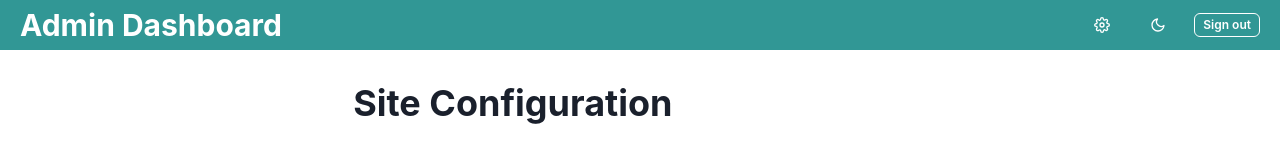
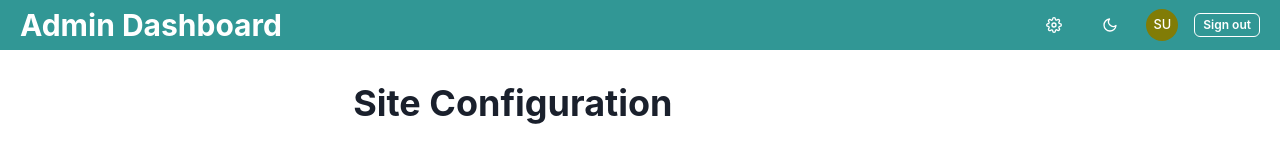
Before and after one commit to djaustin/question-master, a Next.js app: page /dashboard/config in a window 1280 px wide. Shown: the top 160 px of the page. Built offline with nearby package versions, Linux system fonts and the light colour scheme; no server answers; the database is empty; sample sign-in values are in the browser's storage.

Commit message:
feat: add username avatar with tooltip to navbar

```diff
--- a/package.json
+++ b/package.json
@@ -30,6 +30,7 @@
     "formidable": "^1.2.2",
     "framer-motion": "^4.0.3",
     "http-proxy-middleware": "^2.0.1",
+    "ldap-authentication": "^2.2.9",
     "lodash": "^4.17.21",
     "next": "latest",
     "next-absolute-url": "^1.2.2",
--- a/src/components/Navbar.tsx
+++ b/src/components/Navbar.tsx
@@ -1,7 +1,7 @@
 import { Flex, Heading, HStack, Link } from "@chakra-ui/layout";
-import { Button, IconButton } from "@chakra-ui/react";
+import { Avatar, Button, IconButton, Tooltip } from "@chakra-ui/react";
 import { useColorModeValue } from "@chakra-ui/system";
-import { signOut } from "next-auth/client";
+import { signOut, useSession } from "next-auth/client";
 import NextLink from "next/link";
 import React from "react";
 import { FiSettings } from "react-icons/fi";
@@ -14,6 +14,8 @@ export type NavbarProps = {
 export const Navbar: React.FC<NavbarProps> = ({
   title = "Admin Dashboard",
 }) => {
+  const [session] = useSession()
+
   return (
     <Flex
       bg={`teal.${useColorModeValue(500, 900)}`}
@@ -21,7 +23,6 @@ export const Navbar: React.FC<NavbarProps> = ({
       px={5}
       align="center"
       justify="space-between"
-      color="white"
     >
       <Heading color="white" size="lg">
         <Link cursor="pointer" href="/dashboard" as={NextLink}>
@@ -35,15 +36,16 @@ export const Navbar: React.FC<NavbarProps> = ({
             variant="link"
             aria-label="open settings"
             icon={<FiSettings />}
-          />
+            />
         </Link>
         <DarkModeToggle variant="link" color="white" />
+        {session && <Tooltip label={session.user.name} ><Avatar size='sm' name={session.user.name} /></Tooltip>}
         <Button
           size="xs"
           variant="outline"
           color="white"
           onClick={() => signOut()}
-        >
+          >
           Sign out
         </Button>
       </HStack>
```
Also changed, not shown: 1 other file (tests, documents, lock files or other folders).
